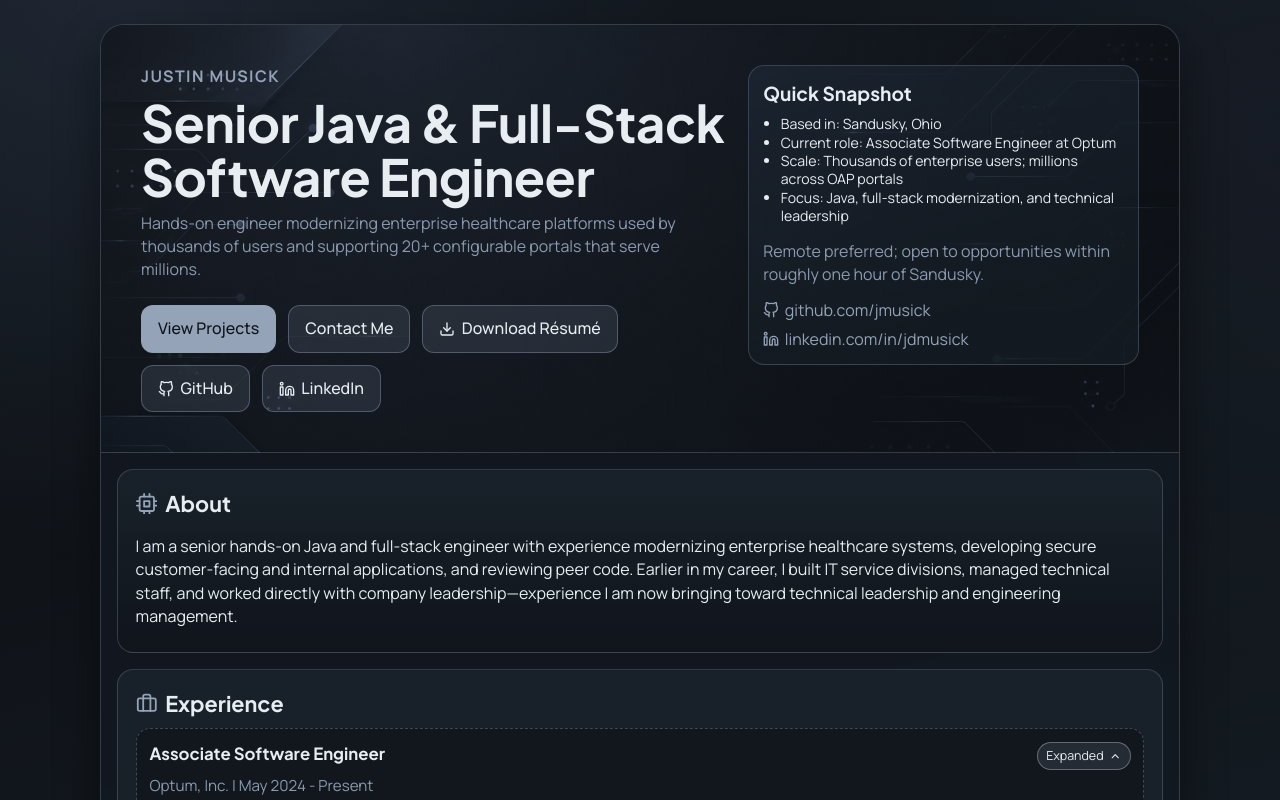
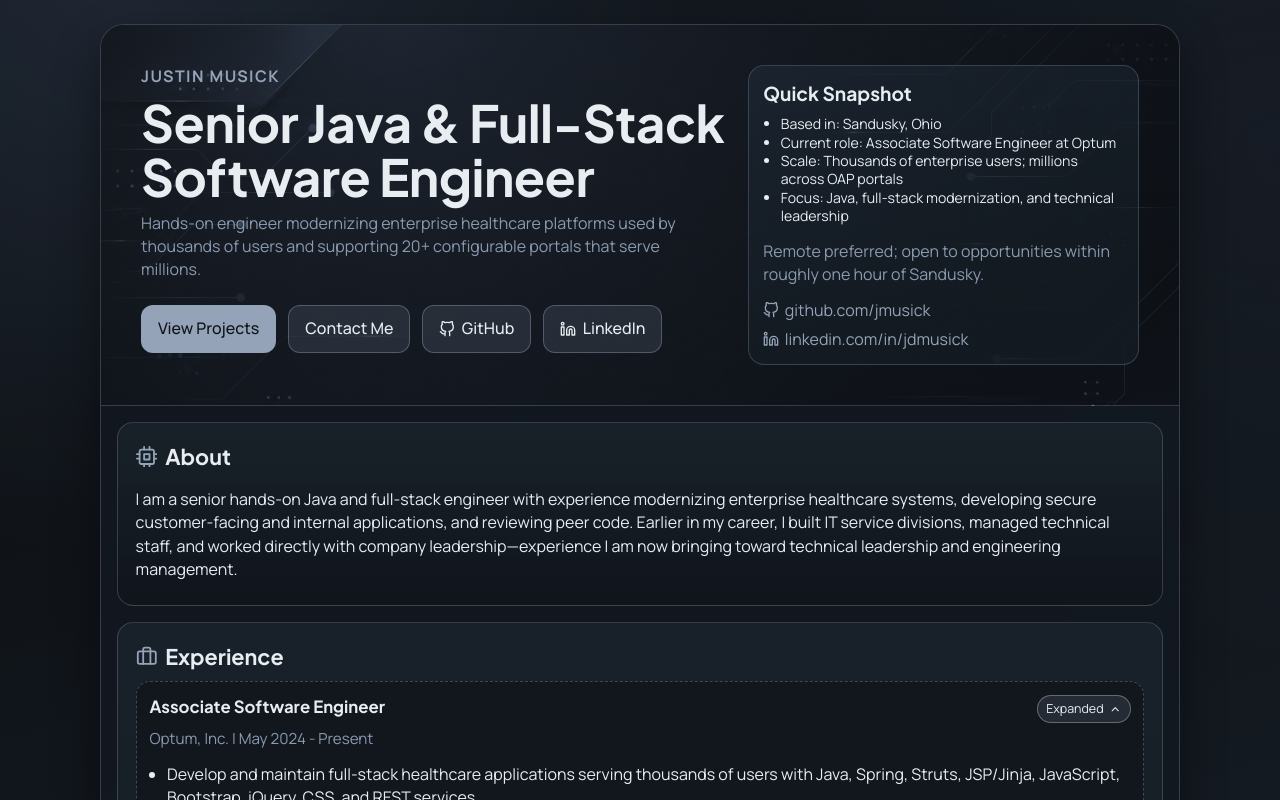
Before and after one commit to jmusick/jm, a React (Vite) app: page / in a window 1280 px wide. Shown: the top 800 px of the page. Built offline with nearby package versions, Linux system fonts and the light colour scheme.

Commit message:
fix: remove public resume download

```diff
--- a/src/App.jsx
+++ b/src/App.jsx
@@ -5,7 +5,6 @@
   FiBriefcase,
   FiChevronDown,
   FiCpu,
-  FiDownload,
   FiExternalLink,
   FiGithub,
   FiLayers,
@@ -445,9 +444,6 @@
             <a className="btn btn-secondary" href="#contact">
               Contact Me
             </a>
-            <a className="btn btn-secondary" href="/Justin-Musick-Resume.pdf" download>
-              <FiDownload aria-hidden="true" /> Download Résumé
-            </a>
             <a
               className="btn btn-secondary"
               href={githubUrl}
```
Also changed, not shown: 1 other file (tests, documents, lock files or other folders).
